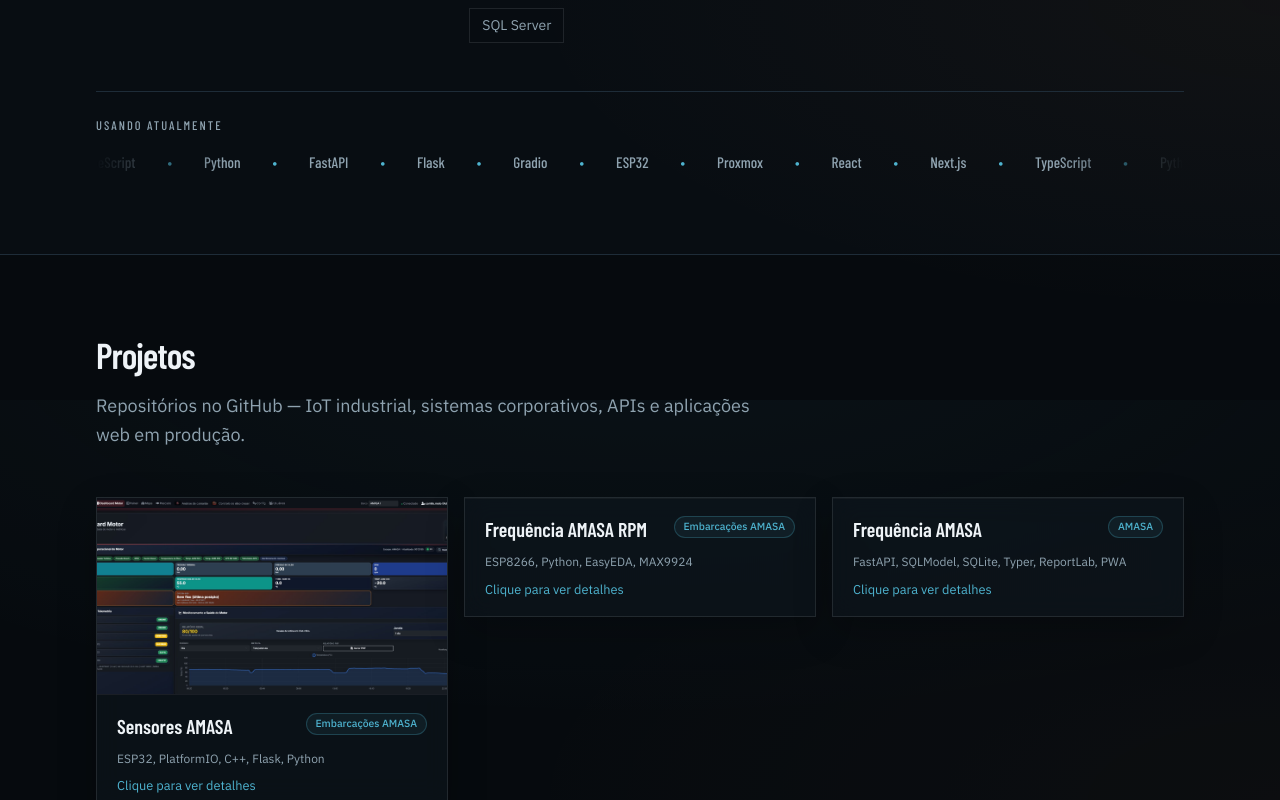
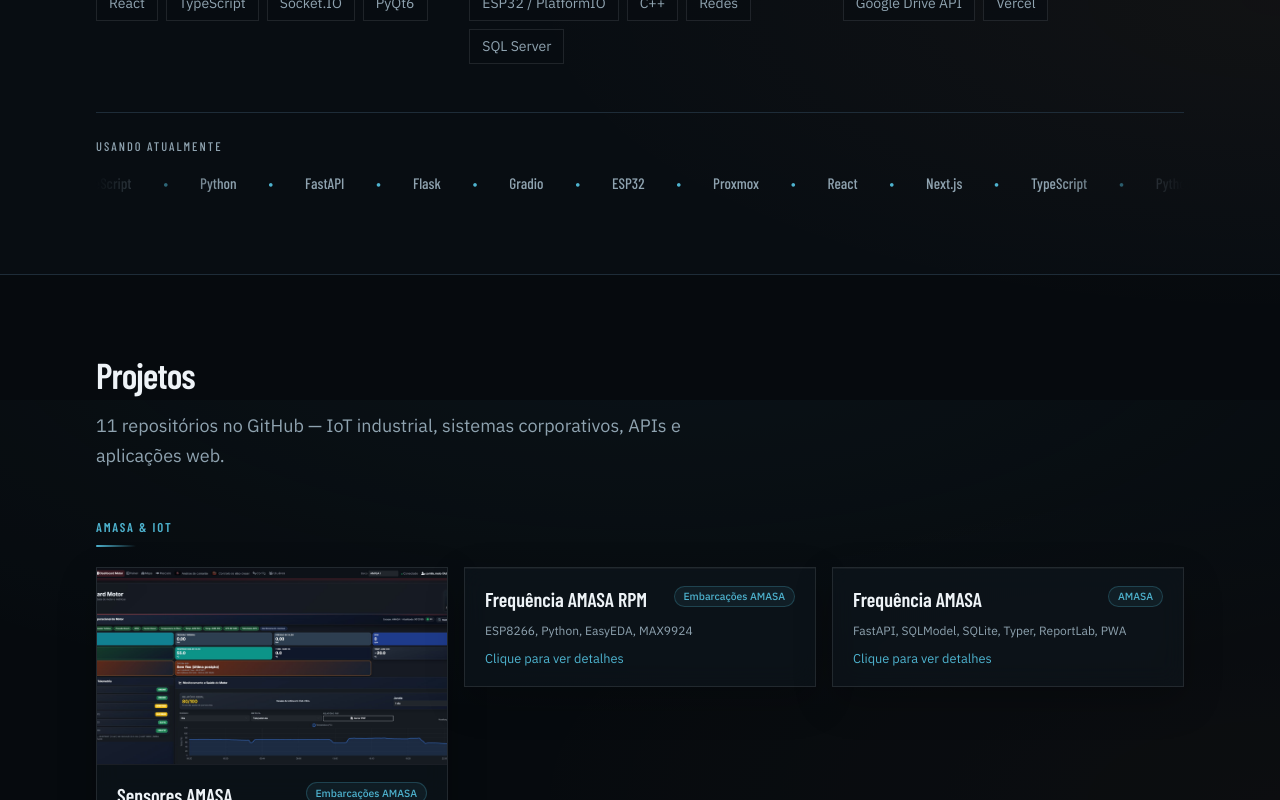
Before and after one commit to camilomelo8428/portfolio-camilo, a Next.js app: page /portfolio-camilo/ in a window 1280 px wide. Shown: the part 2000-2800 px from the top of the page. Built offline with nearby package versions, Linux system fonts and the light colour scheme.

Commit message:
feat: agrupa projetos por categoria e atualiza stack/terminal
Melhora navegacao com 11 repos e alinha textos do portifolio.

```diff
--- a/src/app/globals.css
+++ b/src/app/globals.css
@@ -1129,6 +1129,25 @@ body {
   align-items: start;
 }
 
+.projects-group__title {
+  font-family: var(--font-display);
+  font-size: 0.8rem;
+  font-weight: 600;
+  letter-spacing: 0.14em;
+  text-transform: uppercase;
+  color: var(--steel);
+}
+
+.projects-group__title::after {
+  display: block;
+  width: 2.5rem;
+  height: 2px;
+  margin-top: 0.5rem;
+  border-radius: 999px;
+  background: linear-gradient(90deg, var(--steel), transparent);
+  content: "";
+}
+
 .project-gallery__nav {
   position: absolute;
   top: 50%;
--- a/src/components/Projects.tsx
+++ b/src/components/Projects.tsx
@@ -1,61 +1,57 @@
 "use client";
 
-import { useState } from "react";
+import { useMemo, useState } from "react";
 import { ProjectGallery } from "@/components/ProjectGallery";
 import { RevealOnScroll } from "@/components/RevealOnScroll";
 import { getProjectImages } from "@/content/project-images";
 import { useLanguage } from "@/i18n/LanguageProvider";
+import {
+  resolveProjectGroup,
+  sortProjectGroups,
+  type ProjectGroupId,
+} from "@/lib/project-groups";
 
-export function Projects() {
-  const { t } = useLanguage();
-  const [expanded, setExpanded] = useState<Set<number>>(new Set());
-
-  const toggleProject = (index: number) => {
-    setExpanded((previous) => {
-      const next = new Set(previous);
-      if (next.has(index)) {
-        next.delete(index);
-      } else {
-        next.add(index);
-      }
-      return next;
-    });
+type ProjectItem = {
+  name: string;
+  summary: string;
+  stack: string;
+  production: string;
+  highlights: string[];
+  href?: string;
 };
 
-  return (
-    <section id="projetos" className="section-shell border-b border-line bg-bg-deep/40">
-      <div className="mx-auto max-w-6xl px-5 py-16 md:px-8 md:py-20">
-        <RevealOnScroll>
-          <h2 className="font-[family-name:var(--font-display)] text-3xl font-semibold tracking-tight text-ink md:text-4xl">
-            {t.projects.heading}
-          </h2>
-          <p className="mt-4 max-w-2xl text-base leading-relaxed text-ink-muted md:text-lg">
-            {t.projects.lead}
-          </p>
-        </RevealOnScroll>
-
-        <div className="projects-grid mt-12 grid gap-4 sm:grid-cols-2 lg:grid-cols-3">
-          {t.projects.items.map((project, index) => {
-            const isOpen = expanded.has(index);
+/**
+ * Renderiza um card de projeto expandível.
+ */
+function ProjectCard({
+  project,
+  isOpen,
+  onToggle,
+  labels,
+}: {
+  project: ProjectItem;
+  isOpen: boolean;
+  onToggle: () => void;
+  labels: {
+    revealHint: string;
+    closeHint: string;
+    stackLabel: string;
+    codeLinkLabel: string;
+    imageAltSuffix: string;
+    expandImageLabel: string;
+    closeLightboxLabel: string;
+  };
+}) {
   const images = getProjectImages(project.name);
   const cover = images[0];
-            const alt = `${project.name} — ${t.projects.imageAltSuffix}`;
+  const alt = `${project.name} — ${labels.imageAltSuffix}`;
 
   return (
-              <RevealOnScroll
-                key={project.name}
-                delay={index * 50}
-                className="h-auto self-start"
-              >
     <article
       className={`project-card ${isOpen ? "project-card--open" : "project-card--compact"}`}
     >
       {cover && !isOpen ? (
-                    <ProjectGallery
-                      images={[cover]}
-                      alt={alt}
-                      interactive={false}
-                    />
+        <ProjectGallery images={[cover]} alt={alt} interactive={false} />
       ) : null}
 
       {isOpen && images.length > 0 ? (
@@ -63,8 +59,8 @@ export function Projects() {
           images={images}
           alt={alt}
           interactive
-                      expandImageLabel={t.projects.expandImageLabel}
-                      closeLightboxLabel={t.projects.closeLightboxLabel}
+          expandImageLabel={labels.expandImageLabel}
+          closeLightboxLabel={labels.closeLightboxLabel}
         />
       ) : null}
 
@@ -72,7 +68,7 @@ export function Projects() {
         type="button"
         className="project-card__trigger"
         aria-expanded={isOpen}
-                    onClick={() => toggleProject(index)}
+        onClick={onToggle}
       >
         <div className="project-card__header">
           <h3 className="font-[family-name:var(--font-display)] text-lg font-semibold leading-snug text-ink md:text-xl">
@@ -84,7 +80,7 @@ export function Projects() {
         {!isOpen ? (
           <div className="project-card__collapsed">
             <p className="project-card__stack-line">{project.stack}</p>
-                        <p className="project-card__hint">{t.projects.revealHint}</p>
+            <p className="project-card__hint">{labels.revealHint}</p>
           </div>
         ) : (
           <div className="project-card__expanded text-left">
@@ -101,7 +97,7 @@ export function Projects() {
             </ul>
             <div className="mt-5 border-t border-line/80 pt-4">
               <p className="text-xs uppercase tracking-wide text-ink-muted">
-                            {t.projects.stackLabel}
+                {labels.stackLabel}
               </p>
               <p className="mt-1 text-sm text-ink">{project.stack}</p>
               {project.href ? (
@@ -112,18 +108,97 @@ export function Projects() {
                   className="mt-3 inline-flex items-center gap-1 text-sm font-medium text-steel underline-offset-4 hover:underline"
                   onClick={(event) => event.stopPropagation()}
                 >
-                              {t.projects.codeLinkLabel} ↗
+                  {labels.codeLinkLabel} ↗
                 </a>
               ) : null}
             </div>
-                        <p className="mt-4 text-xs text-ink-muted">{t.projects.closeHint}</p>
+            <p className="mt-4 text-xs text-ink-muted">{labels.closeHint}</p>
           </div>
         )}
       </button>
     </article>
+  );
+}
+
+export function Projects() {
+  const { t } = useLanguage();
+  const [expanded, setExpanded] = useState<Set<string>>(new Set());
+
+  const groupedProjects = useMemo(() => {
+    const buckets = new Map<ProjectGroupId, ProjectItem[]>();
+
+    for (const project of t.projects.items) {
+      const groupId = resolveProjectGroup(project.production);
+      const current = buckets.get(groupId) ?? [];
+      current.push(project);
+      buckets.set(groupId, current);
+    }
+
+    return sortProjectGroups([...buckets.keys()]).map((groupId) => ({
+      groupId,
+      title: t.projects.groupLabels[groupId],
+      items: buckets.get(groupId) ?? [],
+    }));
+  }, [t.projects.groupLabels, t.projects.items]);
+
+  const toggleProject = (projectName: string) => {
+    setExpanded((previous) => {
+      const next = new Set(previous);
+      if (next.has(projectName)) {
+        next.delete(projectName);
+      } else {
+        next.add(projectName);
+      }
+      return next;
+    });
+  };
+
+  const cardLabels = {
+    revealHint: t.projects.revealHint,
+    closeHint: t.projects.closeHint,
+    stackLabel: t.projects.stackLabel,
+    codeLinkLabel: t.projects.codeLinkLabel,
+    imageAltSuffix: t.projects.imageAltSuffix,
+    expandImageLabel: t.projects.expandImageLabel,
+    closeLightboxLabel: t.projects.closeLightboxLabel,
+  };
+
+  return (
+    <section id="projetos" className="section-shell border-b border-line bg-bg-deep/40">
+      <div className="mx-auto max-w-6xl px-5 py-16 md:px-8 md:py-20">
+        <RevealOnScroll>
+          <h2 className="font-[family-name:var(--font-display)] text-3xl font-semibold tracking-tight text-ink md:text-4xl">
+            {t.projects.heading}
+          </h2>
+          <p className="mt-4 max-w-2xl text-base leading-relaxed text-ink-muted md:text-lg">
+            {t.projects.lead}
+          </p>
         </RevealOnScroll>
-            );
-          })}
+
+        <div className="mt-12 space-y-12">
+          {groupedProjects.map((group, groupIndex) => (
+            <RevealOnScroll key={group.groupId} delay={groupIndex * 40}>
+              <div className="projects-group">
+                <h3 className="projects-group__title">{group.title}</h3>
+                <div className="projects-grid mt-5 grid gap-4 sm:grid-cols-2 lg:grid-cols-3">
+                  {group.items.map((project, index) => (
+                    <RevealOnScroll
+                      key={project.name}
+                      delay={index * 40}
+                      className="h-auto self-start"
+                    >
+                      <ProjectCard
+                        project={project}
+                        isOpen={expanded.has(project.name)}
+                        onToggle={() => toggleProject(project.name)}
+                        labels={cardLabels}
+                      />
+                    </RevealOnScroll>
+                  ))}
+                </div>
+              </div>
+            </RevealOnScroll>
+          ))}
         </div>
       </div>
     </section>
--- a/src/i18n/dictionaries.ts
+++ b/src/i18n/dictionaries.ts
@@ -42,6 +42,7 @@ export type Dictionary = {
     kicker: string;
     heading: string;
     lead: string;
+    groupLabels: Record<"amasa" | "corporate" | "commercial" | "personal", string>;
     hiddenTitle: string;
     revealHint: string;
     closeHint: string;
@@ -150,11 +151,11 @@ const pt: Dictionary = {
       { command: "pwd", output: "/belem-pa/amasa/ti" },
       {
         command: "ls",
-        output: "sensores-amasa jbflexa-chat frequencia-amasa proxmox",
+        output: "sensores-amasa frequencia-amasa jbflexa-chat questionario-amasa lina-ia",
       },
       {
         command: "git status",
-        output: "3 projetos em produção, mudanças everywhere",
+        output: "11 repos publicados — produção e portfólio ativos",
       },
       { command: "ping reality", output: "sistemas no ar — uptime em progresso" },
     ],
@@ -182,6 +183,7 @@ const pt: Dictionary = {
           "Python",
           "Flask",
           "FastAPI",
+          "Node.js",
           "React",
           "TypeScript",
           "Socket.IO",
@@ -214,7 +216,13 @@ const pt: Dictionary = {
   projects: {
     kicker: "Portfólio",
     heading: "Projetos",
-    lead: "Repositórios no GitHub — IoT industrial, sistemas corporativos, APIs e aplicações web em produção.",
+    lead: "11 repositórios no GitHub — IoT industrial, sistemas corporativos, APIs e aplicações web.",
+    groupLabels: {
+      amasa: "AMASA & IoT",
+      corporate: "Corporativo",
+      commercial: "Comercial & clientes",
+      personal: "Pessoal & portfólio",
+    },
     hiddenTitle: "Projeto oculto",
     revealHint: "Clique para ver detalhes",
     closeHint: "Clique para minimizar",
@@ -467,11 +475,11 @@ const en: Dictionary = {
       { command: "pwd", output: "/belem-pa/amasa/it" },
       {
         command: "ls",
-        output: "sensores-amasa jbflexa-chat frequencia-amasa proxmox",
+        output: "sensores-amasa frequencia-amasa jbflexa-chat questionario-amasa lina-ia",
       },
       {
         command: "git status",
-        output: "3 production projects, changes everywhere",
+        output: "11 public repos — production and portfolio active",
       },
       { command: "ping reality", output: "systems online — uptime in progress" },
     ],
@@ -499,6 +507,7 @@ const en: Dictionary = {
           "Python",
           "Flask",
           "FastAPI",
+          "Node.js",
           "React",
           "TypeScript",
           "Socket.IO",
@@ -531,7 +540,13 @@ const en: Dictionary = {
   projects: {
     kicker: "Portfolio",
     heading: "Projects",
-    lead: "GitHub repositories — industrial IoT, corporate systems, APIs, and web apps in production.",
+    lead: "11 GitHub repositories — industrial IoT, corporate systems, APIs, and web apps.",
+    groupLabels: {
+      amasa: "AMASA & IoT",
+      corporate: "Corporate",
+      commercial: "Commercial & clients",
+      personal: "Personal & portfolio",
+    },
     hiddenTitle: "Hidden project",
     revealHint: "Click to view details",
     closeHint: "Click to minimize",
--- /dev/null
+++ b/src/lib/project-groups.ts
@@ -0,0 +1,55 @@
+/** Grupos de exibição dos projetos no portfólio. */
+export type ProjectGroupId = "amasa" | "corporate" | "commercial" | "personal";
+
+const GROUP_ORDER: ProjectGroupId[] = [
+  "amasa",
+  "corporate",
+  "commercial",
+  "personal",
+];
+
+/**
+ * Classifica um projeto pelo campo production.
+ *
+ * Args:
+ *   production: Contexto de produção exibido no card.
+ *
+ * Returns:
+ *   Identificador do grupo visual.
+ */
+export function resolveProjectGroup(production: string): ProjectGroupId {
+  const value = production.toLowerCase();
+
+  if (value.includes("amasa") || value.includes("embarca")) {
+    return "amasa";
+  }
+
+  if (value.includes("corporativo") || value.includes("corporate")) {
+    return "corporate";
+  }
+
+  if (
+    value.includes("comercial") ||
+    value.includes("commercial") ||
+    value.includes("studio")
+  ) {
+    return "commercial";
+  }
+
+  return "personal";
+}
+
+/**
+ * Ordena grupos na sequência padrão do portfólio.
+ *
+ * Args:
+ *   groupIds: Grupos presentes na lista de projetos.
+ *
+ * Returns:
+ *   Grupos ordenados para renderização.
+ */
+export function sortProjectGroups(
+  groupIds: ProjectGroupId[],
+): ProjectGroupId[] {
+  return GROUP_ORDER.filter((groupId) => groupIds.includes(groupId));
+}
```
Lines whose indentation alone changed are shown as unchanged.
